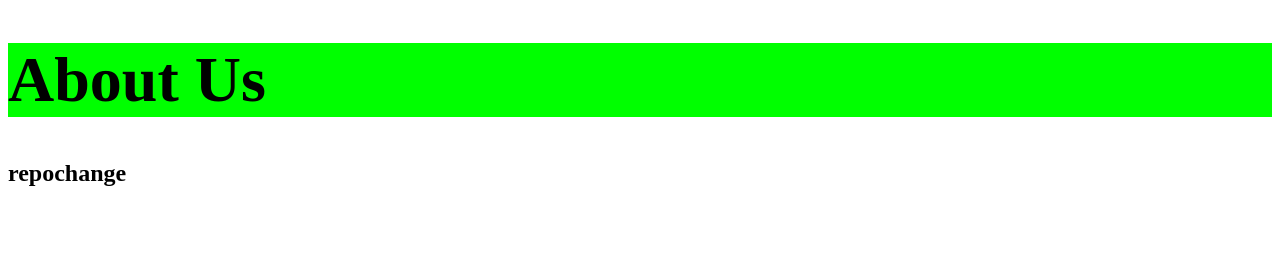
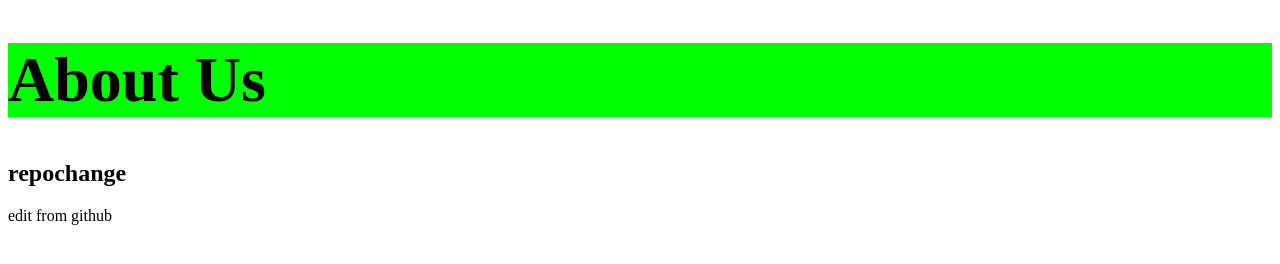
Before and after one commit to Naineshrawal/demo, a plain HTML site: page about.html in a window 1280 px wide. Drawn offline with Linux system fonts and the light colour scheme.

Commit message:
Update from github about.html

```diff
--- a/about.html
+++ b/about.html
@@ -9,5 +9,6 @@
 <body>
     <h1>About Us</h1>
     <h2>repochange</h2>
+    <p>edit from github</p>
 </body>
 </html>
```
